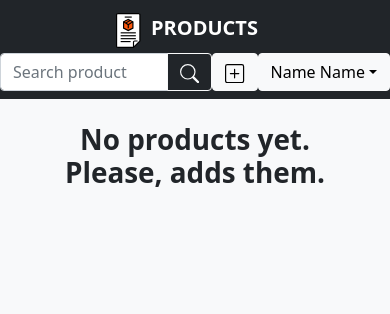
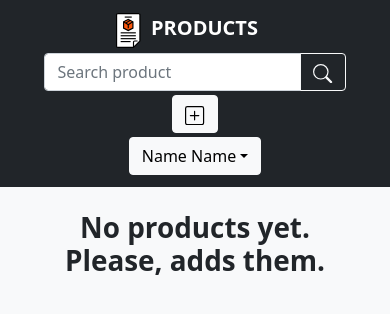
Before and after one commit to teneons/product-list-pro, a React (Create React App) app: page / in a window 390 px wide. Shown: the top 314 px of the page. Built offline with nearby package versions, Linux system fonts and the light colour scheme.

Commit message:
fix header responsive

```diff
--- a/src/components/Header/Header.js
+++ b/src/components/Header/Header.js
@@ -20,17 +20,17 @@ export default class Header extends Component {
             Products
           </span>
 
-          <div className='d-flex justify-content-around col-sm-12 col-md-9 col-lg-7'>
+          <div className='d-flex justify-content-around align-items-center flex-column flex-md-row col-sm-12 col-md-9 col-lg-7'>
 
-              <div className='row'>
+              <div className='row mb-1'>
                 <SearchProduct />
               </div>
 
-              <div className='row'>
+              <div className='row mb-1'>
                 <AddProduct />
               </div>
 
-              <div className='row'>
+              <div className='row mb-1'>
                 <div className="dropdown">
                   <button className="btn btn-light dropdown-toggle" type="button" id="dropdownMenuButton" data-bs-toggle="dropdown" aria-expanded="false">
                     Name Name
```
